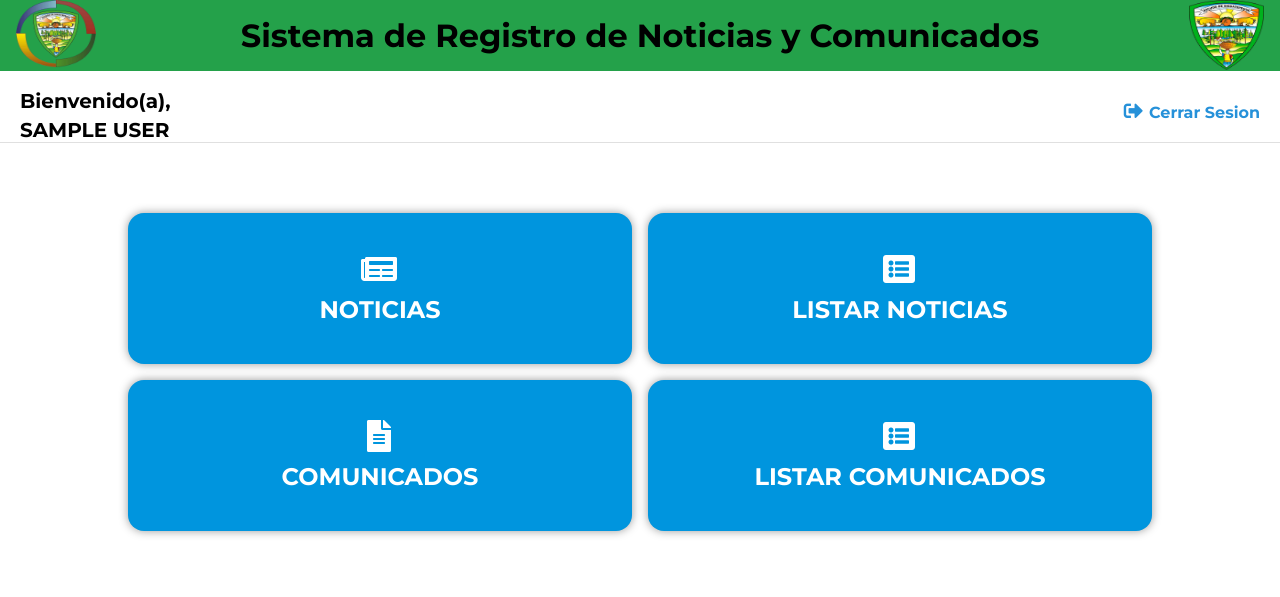
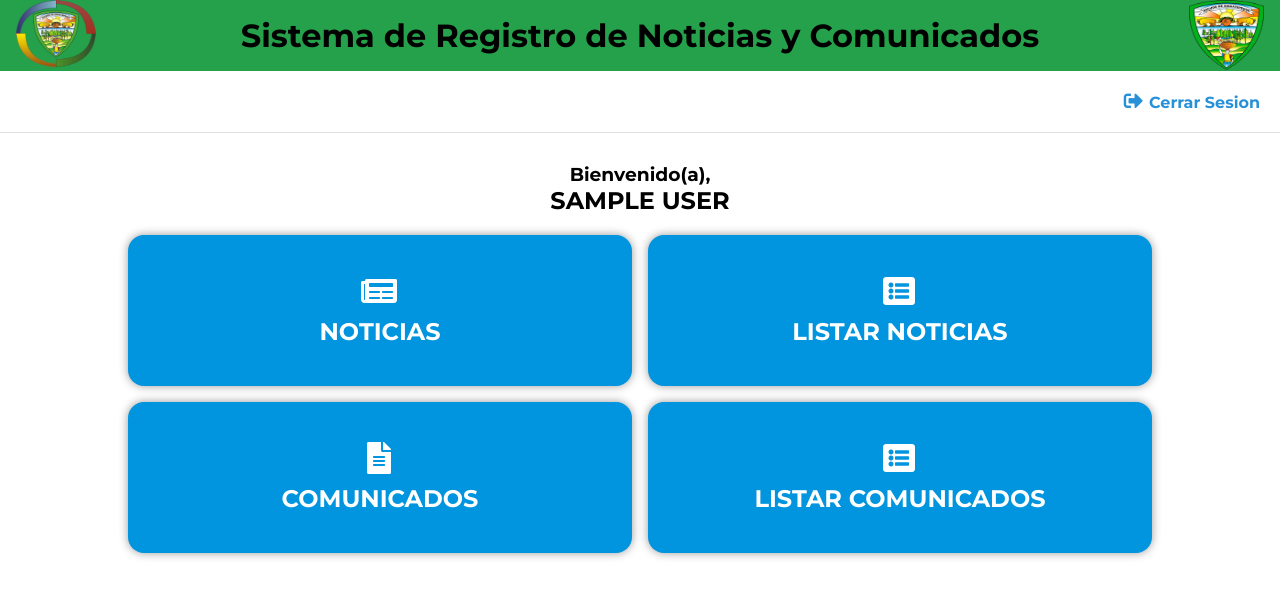
Before and after one commit to LuisInestroza/Sistema-de-Noticias-y-Comunicados, a PHP site: page / in a window 1280 px wide. Shown: the top 597 px of the page. Run offline with PHP 8.4, Linux system fonts and the light colour scheme; the visitor is signed in with stand-in values (Sample User, id 1).

Commit message:
Nueva apariencia del menu de inicio.

```diff
--- a/css/style.css
+++ b/css/style.css
@@ -211,61 +211,23 @@ input[type="submit"]:hover {
 
 /* Diseño  del menú principal */
 
-.navegation {
-  border-bottom: 1px solid #e0e0e0;
-  display: flex;
+.nav:nth-child(1)>p:nth-child(1) {
+  margin-top: 0px;
+  margin-right: 0px;
 }
 
-.navegation .nav-index {
-  color: #000000;
-  border: none;
-  padding: 20px;
-  text-decoration: none;
-  font-size: 16px;
-  font-weight: 500;
-  outline: none;
-  font-weight: bold;
+.init {
+  margin-top: 30px;
+  text-align: center;
 }
 
-.nav-index:nth-child(1) {
-  padding-bottom: 0px;
-  padding-top: 18px;
-  font-size: 20px;
-}
-
-.nav-index:nth-child(2) {
-  padding-top: 30px;
-}
-
-.navegation .nav-index:nth-child(2):hover {
-  background: #f5f5f5;
-  cursor: pointer;
-}
-
-.navegation .nav-index p {
+.init h3 {
   margin: 0;
 }
 
-.navegation .nav-index .fas {
-  background: none;
-}
-
-.nav-index:nth-child(1) p:nth-child(2) {
+.init h2 {
+  margin: 0;
   text-transform: uppercase;
-  margin-top: 5px;
-}
-
-.navegation .nav-index a {
-  margin-top: 15px;
-  text-decoration: none;
-  color: #2691d9;
-}
-
-.navegation .nav-index:nth-child(2) {
-  text-align: center;
-  background: none;
-  position: absolute;
-  right: 0;
 }
 
 .tabs {
@@ -293,7 +255,7 @@ input[type="submit"]:hover {
 }
 
 .tabs-navegation p {
-  float: right;
+
   margin: 0;
   padding: 0;
   color: #2691d9;
@@ -313,7 +275,12 @@ input[type="submit"]:hover {
 
 }
 
+.tabs-navegation .fas {
+  background: none;
+}
+
 .tabs-navegation a {
+
   color: #2691d9;
   border: none;
   padding: 20px;
--- a/index.php
+++ b/index.php
@@ -36,23 +36,30 @@ if (!isset($_SESSION["loggedin"]) || $_SESSION["loggedin"] !== true) {
 
    <!-- Panel de acciones -->
    <div class="tabs">
-       <div class="navegation">
-            <div class="nav-index">
+       <div class="tabs-navegation" style="padding-bottom: 41px;">
+            <!-- <div class="nav">
                 <p>
                     Bienvenido(a), <br>
-                    <p><?php echo $_SESSION['nombre']; ?></p>
+                    <p style="margin-top: 0px;  text-transform: uppercase;">
+                        <?php //echo $_SESSION['nombre'];?>
+                    </p>
                 </p>
-            </div>
-            <div class="nav-index">
-                <i class="fas fa-sign-out-alt"></i>
-                <a href="logout.php">Cerrar Sesion</a>
+            </div> -->
+            <div class="nav" style="position: absolute; right:0;">
+                <a href="logout.php">
+                    <i class="fas fa-sign-out-alt"></i>
+                    Cerrar Sesion
+                </a>
             </div>
 
 
         </div>
-
+        <div class="init">
+            <h3>Bienvenido(a),</h3>
+            <h2><?php echo $_SESSION["nombre"]; ?></h2>
+        </div>
         <!-- Contenidos de form -->
-        <div class="tabs-content" style="margin: 50px auto;">
+        <div class="tabs-content" style="margin: 50px auto; margin-top: 0px;">
             <!-- Crear Noticias -->
             <a href="/view/crearNoticia.php">
                 <i class="fas fa-newspaper"></i> <br>
--- a/view/crearComunicado.php
+++ b/view/crearComunicado.php
@@ -106,7 +106,10 @@ if ($_SERVER["REQUEST_METHOD"] == "POST") {
            </div>
 
             <div class="nav">
-                <a href="../logout.php">Cerrar Sesion</a>
+                <a href="../logout.php">
+                    <i class="fas fa-sign-out-alt"></i>
+                    Cerrar Sesion
+                </a>
             </div>
              <!-- <div class="nav">
                 <p>
--- a/view/crearNoticia.php
+++ b/view/crearNoticia.php
@@ -115,7 +115,10 @@ if ($_SERVER["REQUEST_METHOD"] == "POST") {
            </div>
 
             <div class="nav">
-                <a href="../logout.php">Cerrar Sesion</a>
+                <a href="../logout.php">
+                    <i class="fas fa-sign-out-alt"></i>
+                    Cerrar Sesion
+                </a>
             </div>
              <!-- <div class="nav">
                 <p>
--- a/view/listarComunicados.php
+++ b/view/listarComunicados.php
@@ -75,7 +75,10 @@ $resultado = mysqli_query($conexion, $sql);
            </div>
 
             <div class="nav">
-                <a href="../logout.php">Cerrar Sesion</a>
+                <a href="../logout.php">
+                    <i class="fas fa-sign-out-alt"></i>
+                    Cerrar Sesion
+                </a>
             </div>
              <!-- <div class="nav">
                 <p>
--- a/view/listarNoticia.php
+++ b/view/listarNoticia.php
@@ -57,7 +57,10 @@
            </div>
 
             <div class="nav">
-                <a href="../logout.php">Cerrar Sesion</a>
+                <a href="../logout.php">
+                    <i class="fas fa-sign-out-alt"></i>
+                    Cerrar Sesion
+                </a>
             </div>
              <!-- <div class="nav">
                 <p>
```
